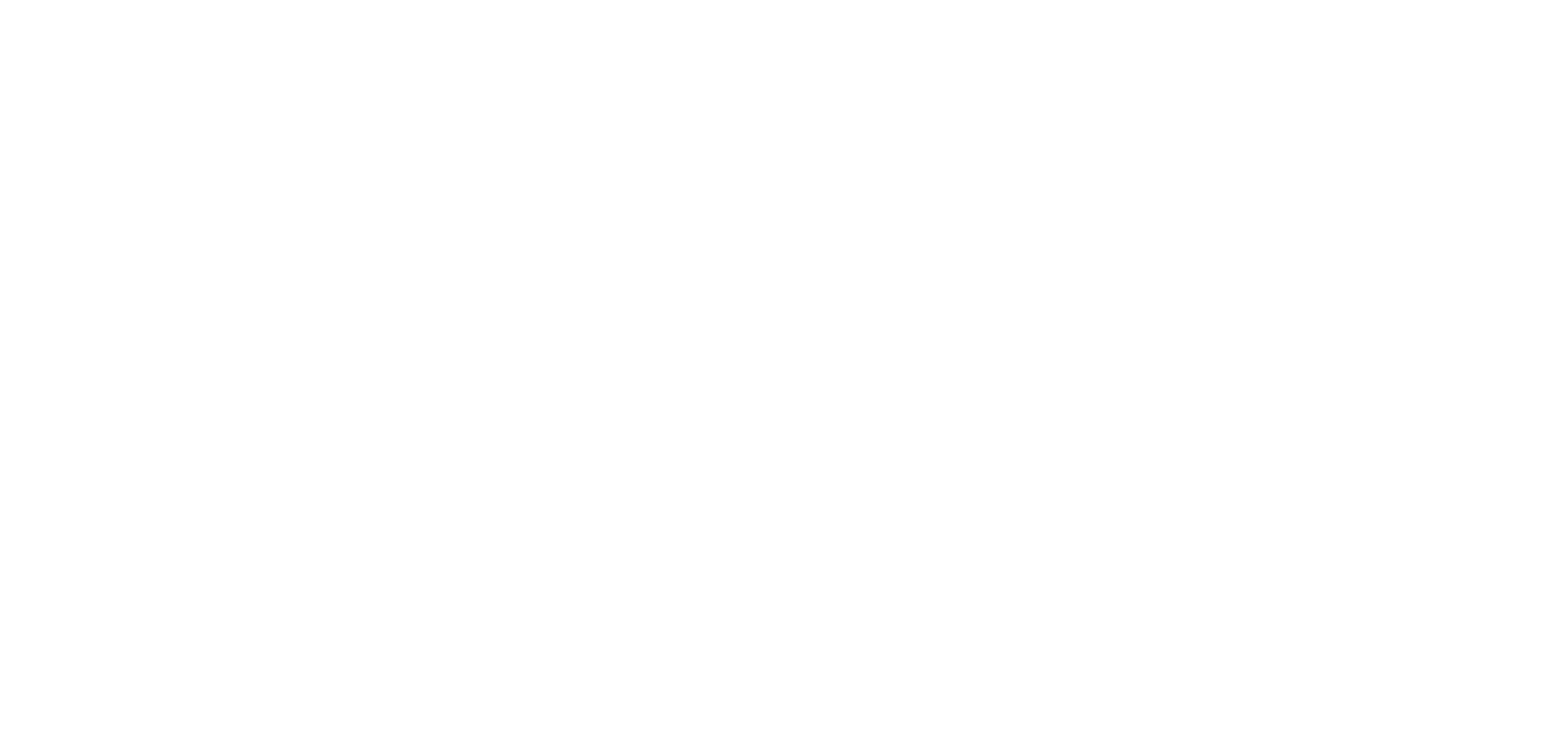
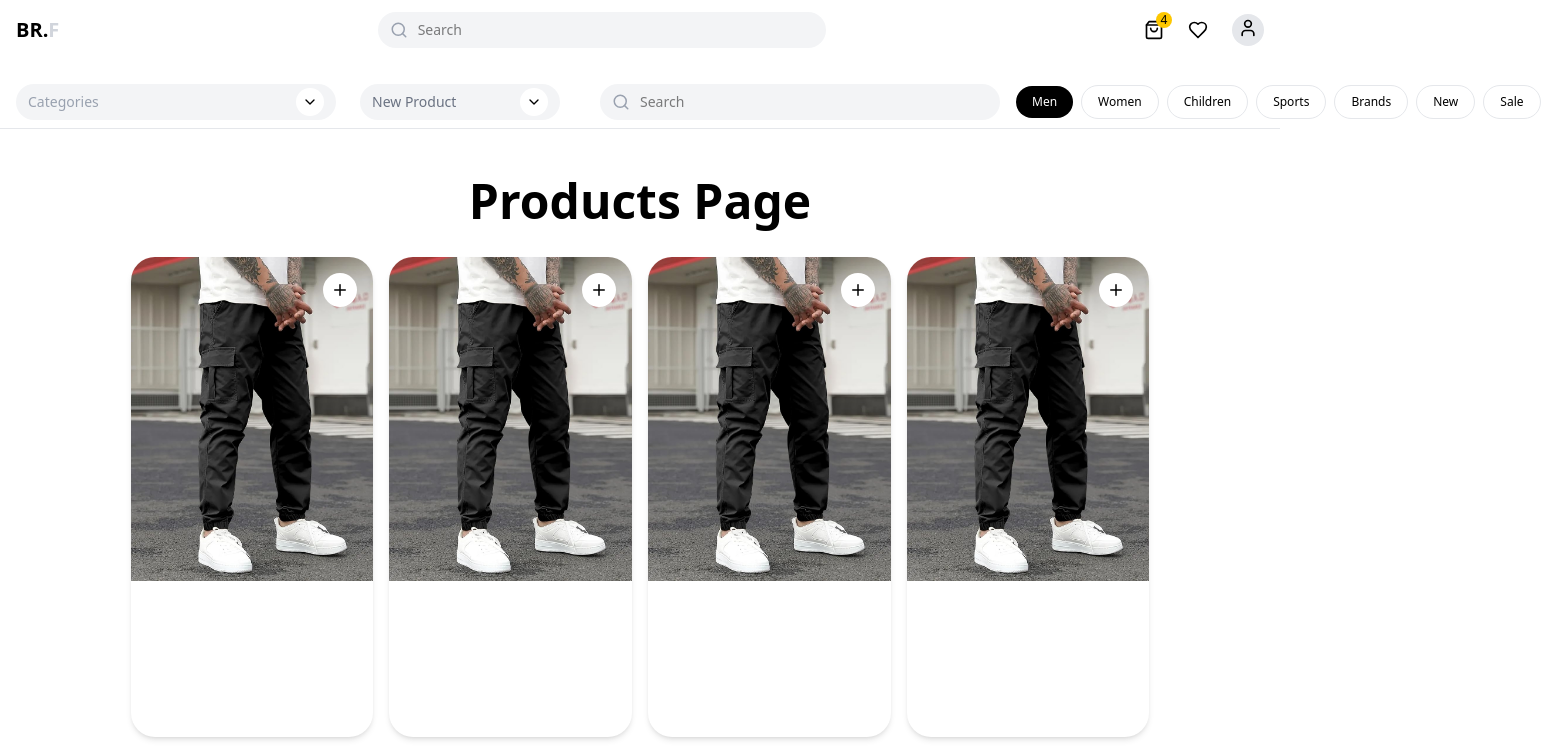
Before and after one commit to AllanKariuki/e-commerce-frontend, a React (Vite) app in the folder e-commerce-frontend/: page /products in a window 1280 px wide. Before the commit this address had no page. Shown: the top 756 px of the page, 1541 px wide, since content can reach past the window. Built offline with nearby package versions, Linux system fonts and the light colour scheme.

Commit message:
feat: products page

```diff
--- a/e-commerce-frontend/src/App.jsx
+++ b/e-commerce-frontend/src/App.jsx
@@ -6,6 +6,7 @@
 import MainLayout from './components/layouts/MainLayout';
 import CartPage from './pages/CartPage';
 import Checkout from './pages/Checkout';
+import Products from './pages/Products';
 
 function App() {
   return (
@@ -16,6 +17,7 @@
         <Route path="/product/:id" element={<MainLayout><ProductDetail /></MainLayout>} />
         <Route path="/cart" element={<MainLayout><CartPage /></MainLayout>} />
         <Route path="/checkout" element={<MainLayout><Checkout /></MainLayout>} />
+        <Route path="/products" element={<MainLayout><Products /></MainLayout>} />
       </Routes>
 
     </Router>
--- a/e-commerce-frontend/src/components/ProductDetailCard.jsx
+++ b/e-commerce-frontend/src/components/ProductDetailCard.jsx
@@ -1,21 +1,22 @@
 import React, { useState } from 'react';
 import { ShoppingBag, Plus } from 'lucide-react';
+import CargoPants from '../assets/images/cargo-pants.jpg';
 
 const ProductDetailCard = () => {
   const [isHovering, setIsHovering] = useState(false);
 
   return (
     <div
-      className="bg-white rounded-3xl overflow-hidden max-w-sm shadow-md mb-2 h-100 bg-gray-500 relative"
+      className="bg-white rounded-3xl overflow-hidden max-w-sm shadow-md mb-2 h-120 bg-gray-500 relative"
       onMouseEnter={() => setIsHovering(true)}
       onMouseLeave={() => setIsHovering(false)}
     >
       {/* Product Image Section */}
       <div className="relative">
         <img
-          src="/api/placeholder/400/500"
+          src={CargoPants || "/assets/images/cargo-pants.jpg"}
           alt="Brown linen shirt"
-          className="w-full h-96 object-cover"
+          className="w-full h-full object-cover"
         />
 
         {/* Add to Favorites Button */}
--- a/e-commerce-frontend/src/pages/Index.jsx
+++ b/e-commerce-frontend/src/pages/Index.jsx
@@ -220,7 +220,7 @@
                 <button className="w-8 h-8 bg-gray-100 bg-opacity-70 rounded-full flex items-center justify-center">
                   <ChevronRight size={16} />
                 </button>
-                <a href="#" className="text-xs ml-2">View all</a>
+                <a href="/products" className="text-xs ml-2">View all</a>
               </div>
             </div>
             <h4 className='flex mx-auto justify-center items-center text-5xl max-w-1/3 my-10 text-black'>
--- /dev/null
+++ b/e-commerce-frontend/src/pages/Products.jsx
@@ -0,0 +1,23 @@
+import ProductDetailCard from "../components/ProductDetailCard";
+
+const Products = () => {
+    return (
+        <div className="max-w-5/6 mx-auto p-6">
+            <h2 className="text-5xl text-center font-semibold my-6">Products Page</h2>
+            <div className="grid grid-cols-2 lg:grid-cols-4 gap-4 my-8">
+                {[...Array(10)].map((_, i) => (
+                    <ProductDetailCard key={i} />
+                ))}
+            </div>
+
+            <span className="text-lg font-medium py-2 px-4 my-6 rounded-full text-gray-800 bg-gray-100">Your recent finds</span>
+            <div className="grid grid-cols-2 lg:grid-cols-4 gap-4 mt-8">
+                {[...Array(5)].map((_, i) => (
+                    <ProductDetailCard key={i} />
+                ))}
+            </div>
+        </div>
+    )
+}
+
+export default Products;
```
